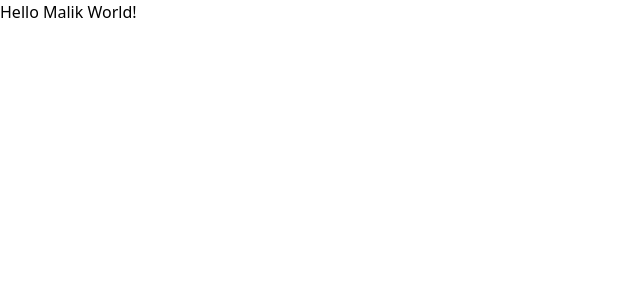
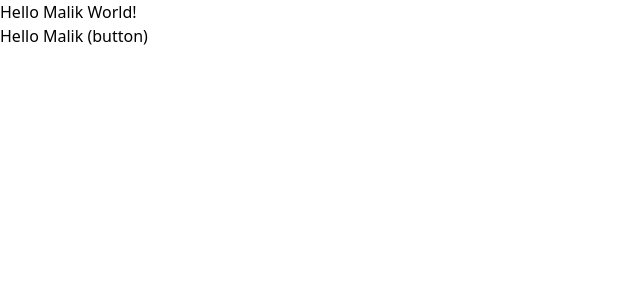
Before and after one commit to hamzadevlpr/demo_test, a React (Vite) app: page / in a window 1280 px wide. Shown: the top 300 px of the page, without its empty margins (0-640 px from the left). Built offline with nearby package versions, Linux system fonts and the light colour scheme.

Commit message:
add button

```diff
--- a/src/App.jsx
+++ b/src/App.jsx
@@ -4,7 +4,10 @@ function App() {
   return (
     <>
     <div className="text-6xl font-bold">Hello Malik World!</div>
+
+    <div className="text-6xl font-bold">Hello Malik (button)</div>
     </>
+
   )
 }
 
```
